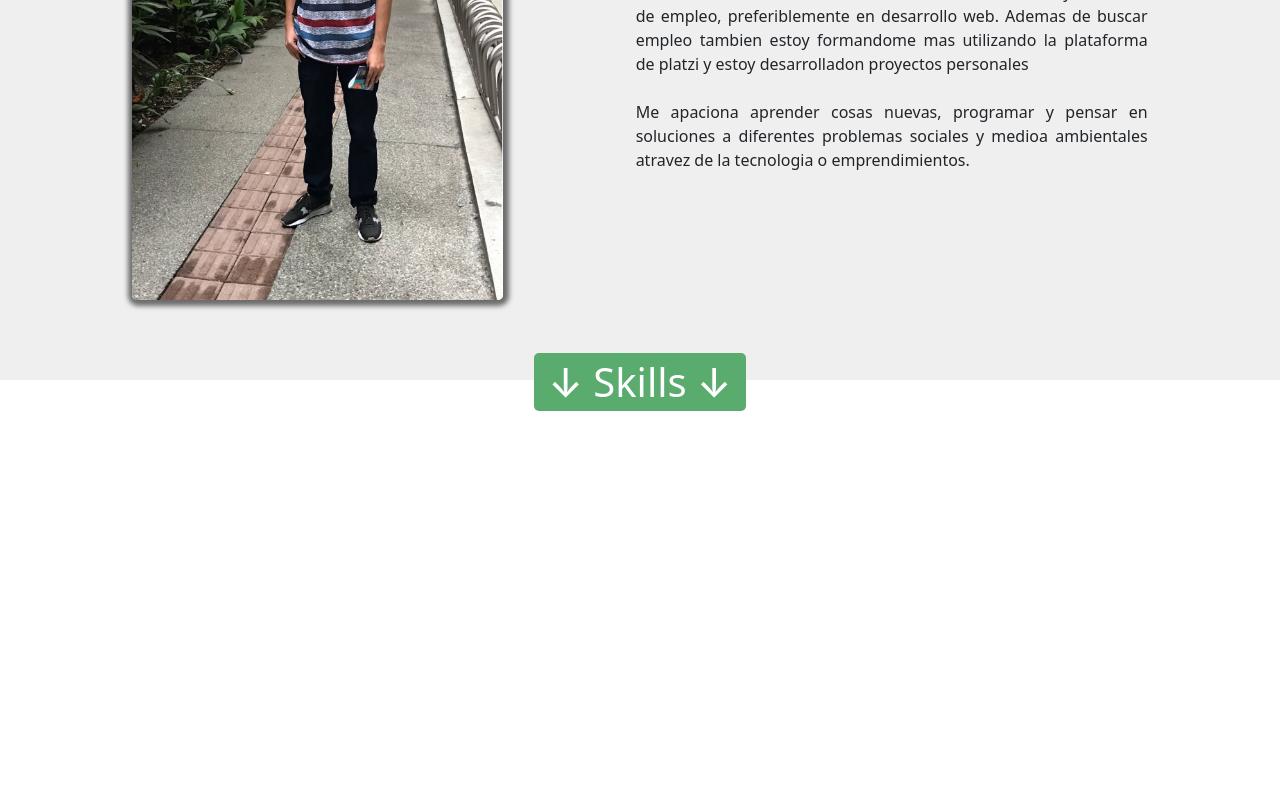
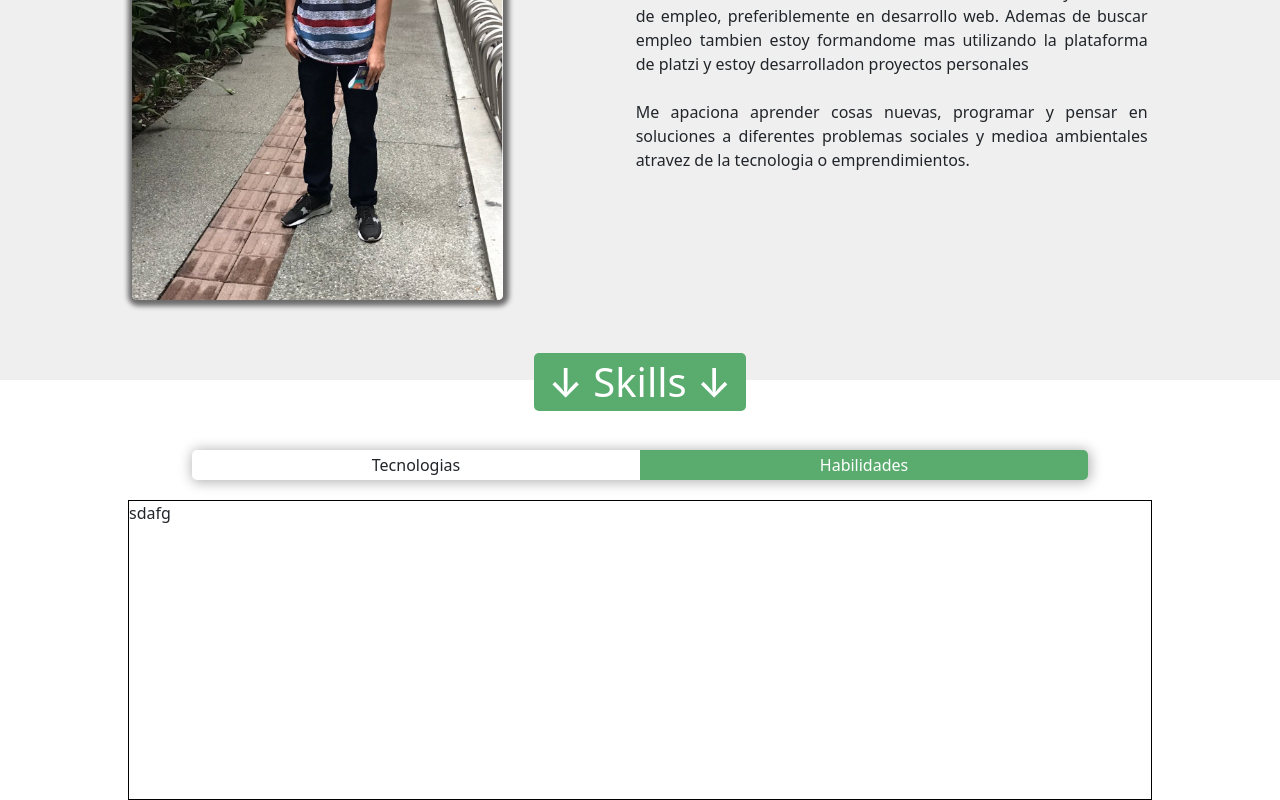
Before and after one commit to santiago2208/Portafolio, a React (Vite) app: page / in a window 1280 px wide. Shown: the part 399-1199 px from the top of the page. Before the commit the page ends 818 px from the top, so only its background shows below. Built offline with nearby package versions, Linux system fonts and the light colour scheme.

Commit message:
se avanza en la maquetacion del segundo section del home

```diff
--- a/src/components/Home/Home.jsx
+++ b/src/components/Home/Home.jsx
@@ -2,9 +2,10 @@ import React, { useState, useEffect } from 'react'
 import { Link } from 'react-router-dom'
 // import { collection, getDocs } from 'firebase/firestore';
 // import { db } from '../../Firebase/Firebase';
-import HomeMenu from '../../assets/img/HomeImg/Homefondo.jpg'
+import Tecnologias from './componentes/Tecnologias'
 import FotoSantiago from '../../assets/img/HomeImg/fotoSanti2.jpeg'
 import'./Home.css'
+
 
 
 
@@ -41,8 +42,11 @@ function Home() {
 
           <div className='HomeSect2__Main'>
               <div className='HomeSect2__Opciones'>
+                <div className='HomeSect2__btnleft '>Tecnologias</div>
+                <div className='HomeSect2__btnRight '>Habilidades</div>
+              </div>
 
-              </div>
+              <Tecnologias/>
           </div>
         </section>
 
--- a/src/components/Home/componentes/Tecnologias.jsx
+++ b/src/components/Home/componentes/Tecnologias.jsx
@@ -1,18 +1,15 @@
 import React, { useState, useEffect } from 'react'
 import { Link } from 'react-router-dom'
-// import { collection, getDocs } from 'firebase/firestore';
-// import { db } from '../../Firebase/Firebase';
-import HomeMenu from '../assets/img/HomeImg/Homefondo.jpg'
-import FotoSantiago from '../assets/img/HomeImg/fotoSanti2.jpeg'
-import'./Home.css'
+
+
 
 
 
 function Tecnologias() {
 
   return (
-    <section>
-
+    <section className='HomeSect2__ContSkills'>
+      sdafg
     </section>
   )
 }
--- a/src/components/Home/home.css
+++ b/src/components/Home/home.css
@@ -88,6 +88,45 @@
 }
 
 
+
+.HomeSect2__Main{
+  padding-top: 70px;
+}
+
+
 .HomeSect2__Opciones{
+  display: flex;
+  width: 70%;
+  margin: 0 auto;
+  border-radius: 5px;
+  margin-bottom: 20px;
+  box-shadow: 1px 1px 13px 1px rgb(177, 174, 174);
+  cursor: pointer;
+}
 
+.HomeSect2__btnleft{
+  width: 50%;
+  text-align: center;
+  padding: 3px 0;
 }
+
+.HomeSect2__btnRight{
+  width: 50%;
+  text-align: center;
+  background-color: #59AB6E;
+  border-radius: 0 5px 5px 0;
+  padding: 3px 0;
+  color: #ffff;
+}
+
+.HomeSect2__ContSkills{
+  height: 300px;
+  border: solid 1px black;
+  width: 80vw;
+  margin: 0 auto;
+  }
+
+.HomeSect2__itemTecn{
+  border-radius: 5px;
+  background-color: aquamarine;
+}
```
Lines whose indentation alone changed are shown as unchanged.
